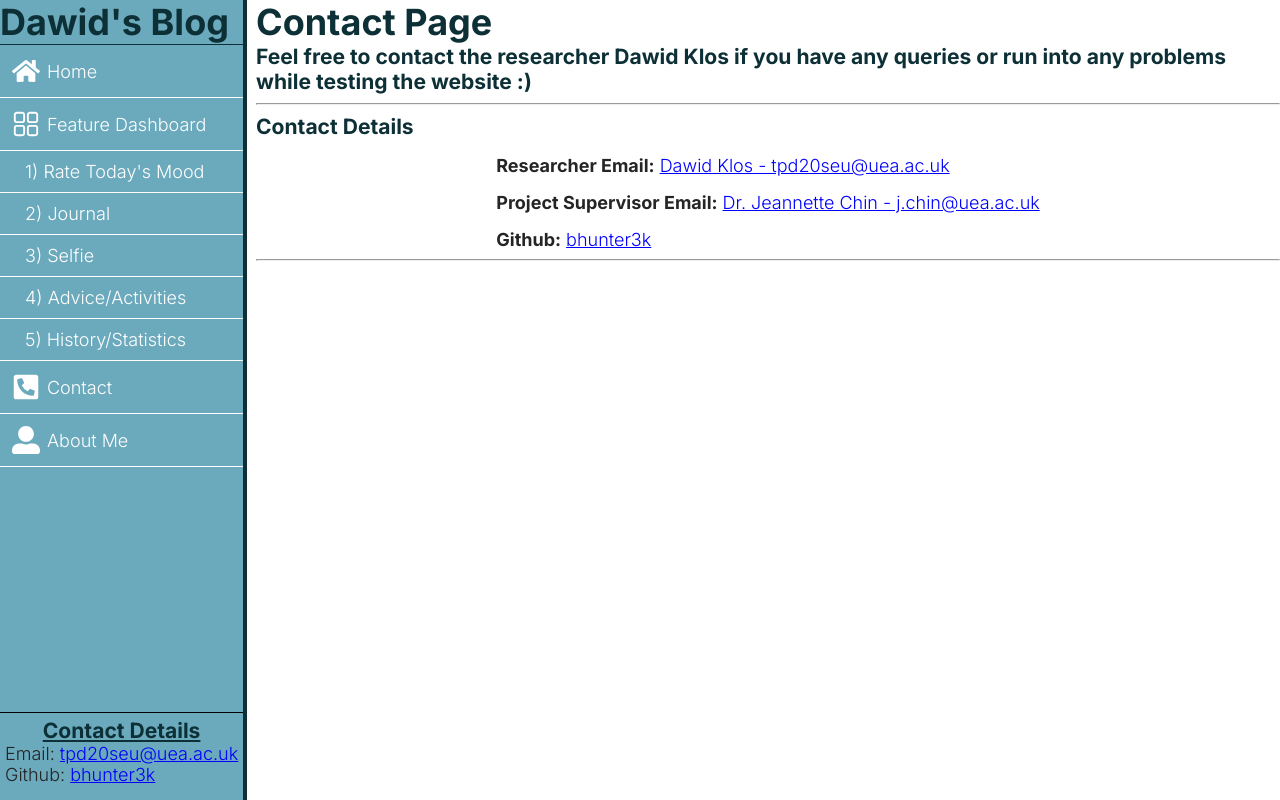
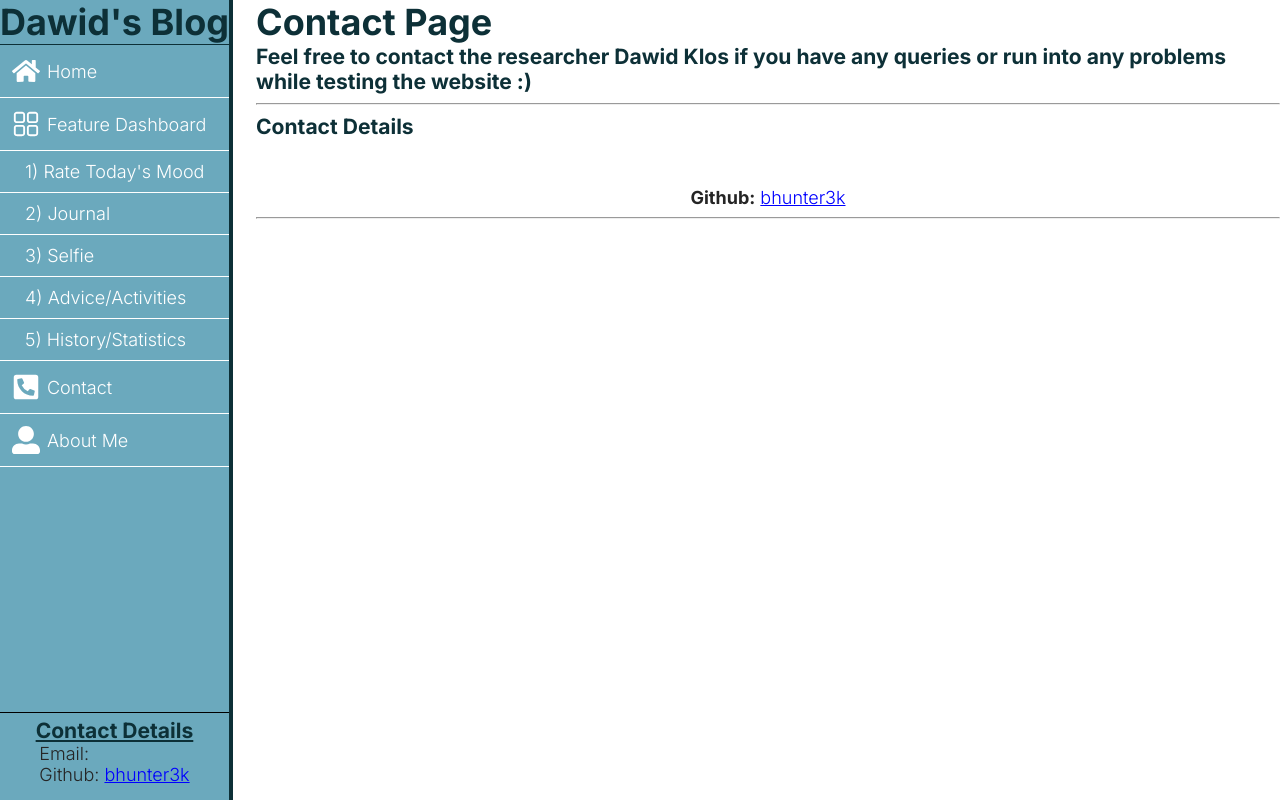
Before and after one commit to bhunter3k/Dawid-Blog, a React (Vite) app: page /#/contact in a window 1280 px wide. Built offline with nearby package versions, Linux system fonts and the light colour scheme.

Commit message:
Removed personal details

```diff
--- a/src/components/footer/Footer.tsx
+++ b/src/components/footer/Footer.tsx
@@ -7,7 +7,7 @@ export const FooterDesktop = () => {
 				</h3>
 				<div id="contactDetailsContainer">
 					<p>
-						Email: <a href="mailto:tpd20seu@uea.ac.uk">tpd20seu@uea.ac.uk</a>
+						Email: <a href="mailto:@uea.ac.uk"></a>
 					</p>
 					<p>
 						Github: <a href="https://github.com/bhunter3k">bhunter3k</a>
@@ -26,7 +26,7 @@ export const FooterMobile = () => {
 					<u>Contact Details</u>
 				</h3>
 				<br />
-				<p>Email: tpd20seu@uea.ac.uk</p>
+				<p>Email: </p>
 				<br />
 				<p>Github: bhunter3k</p>
 			</div>
--- a/src/pages/contact/Contact.tsx
+++ b/src/pages/contact/Contact.tsx
@@ -7,12 +7,8 @@ export const Contact = () => {
 			<div id="contactContainer">
 				<h3>Contact Details</h3>
 				<div id="contactDetailsContainer">
-					<p>
-						<b>Researcher Email:</b> <a href="mailto:tpd20seu@uea.ac.uk">Dawid Klos - tpd20seu@uea.ac.uk</a>
-					</p>
-					<p>
-						<b>Project Supervisor Email:</b> <a href="mailto:j.chin@uea.ac.uk">Dr. Jeannette Chin - j.chin@uea.ac.uk</a>
-					</p>
+					<p></p>
+					<p></p>
 					<p>
 						<b>Github:</b> <a href="https://github.com/bhunter3k">bhunter3k</a>
 					</p>
```
